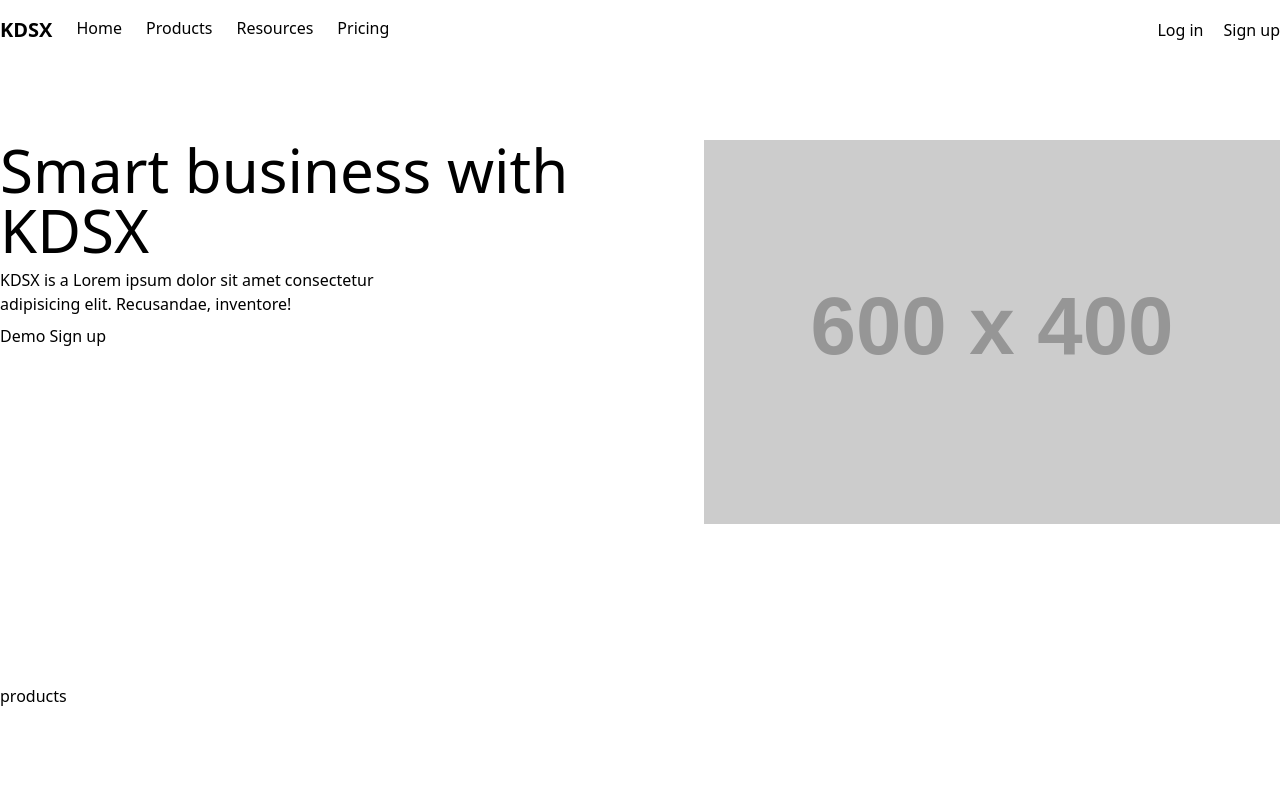
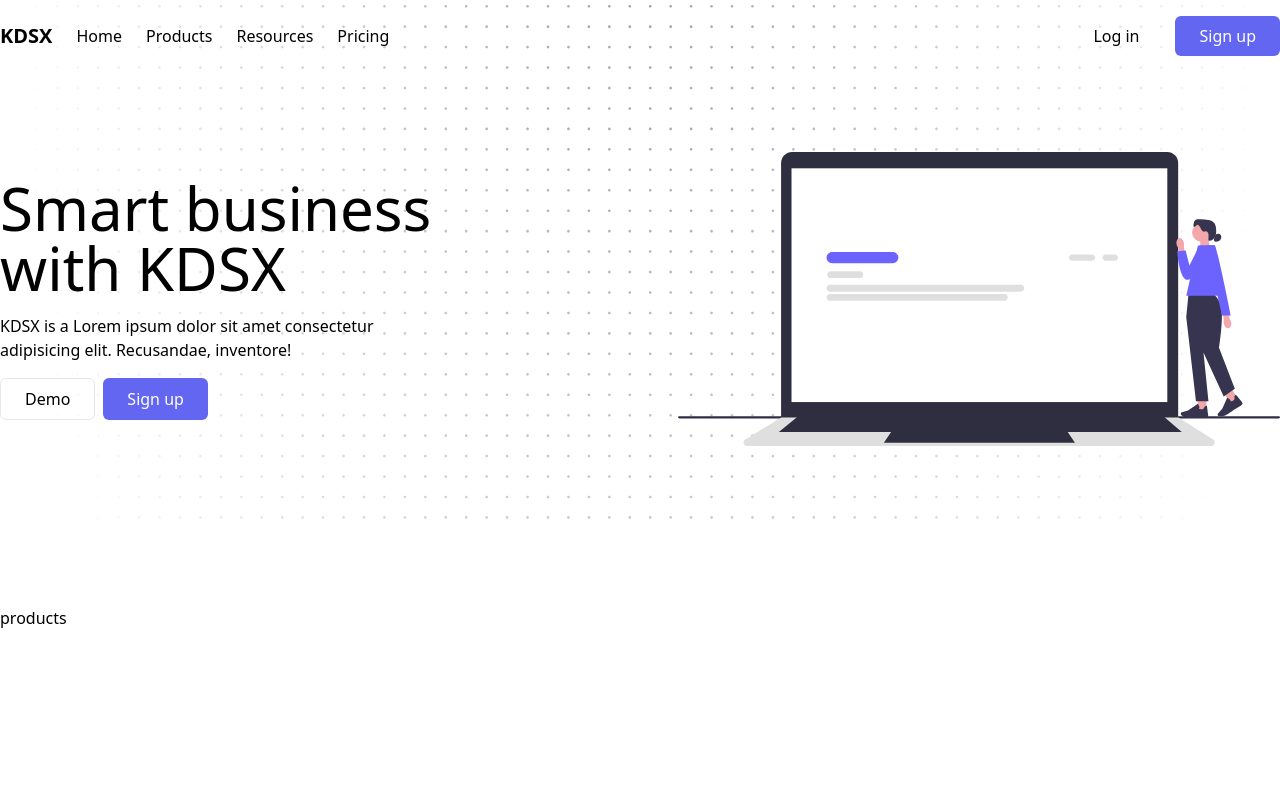
Before and after one commit to bekzodturgunoff/kdsx_web, a plain HTML site: page index.html in a window 1280 px wide. Shown: the top 787 px of the page. Drawn offline with nearby package versions, Linux system fonts and the light colour scheme.

Commit message:
basic things done

```diff
--- a/index.html
+++ b/index.html
@@ -12,41 +12,57 @@
       href="https://cdn.jsdelivr.net/npm/preline@latest/preline.css"
       rel="stylesheet"
     />
+
+    <style>
+      .custom-bg {
+        background-image: url("./images/background_pattern.svg");
+      }
+    </style>
   </head>
   <body class="font-sans antialiased">
-    <div class="bg-[url('./images/background_pattern.svg')] bg-cover">
+    <div class="custom-bg bg-cover">
       <!-- why background_pattern is not working?  -->
       <nav class="text-white py-4">
         <div class="container mx-auto flex justify-between items-center">
-          <ul class="flex gap-2 text-black">
+          <ul class="flex gap-2 text-black items-center">
             <li><a href="app.kdsx.uz" class="text-xl font-bold">KDSX</a></li>
             <li><a href="#home" class="ml-4">Home</a></li>
             <li><a href="#products" class="ml-4">Products</a></li>
             <li><a href="#resources" class="ml-4">Resources</a></li>
             <li><a href="#pricing" class="ml-4">Pricing</a></li>
           </ul>
-          <div class="nav-btns flex gap-5 text-black">
-            <a href="app.kdsx.uz">Log in</a>
-            <a href="app.kdsx.uz">Sign up</a>
+          <div class="nav-btns flex gap-3 text-black">
+            <a href="app.kdsx.uz" class="rounded-md px-6 py-2">Log in</a>
+            <a
+              href="app.kdsx.uz"
+              class="rounded-md px-6 py-2 bg-indigo-500 text-white"
+              >Sign up</a
+            >
           </div>
         </div>
       </nav>
 
       <section id="home" class="py-20 flex justify-between">
-        <div class="container mx-auto flex justify-between">
-          <div class="flex gap-2 flex-col">
+        <div class="container mx-auto flex justify-between items-center">
+          <div class="flex gap-4 flex-col">
             <h1 class="text-6xl w-5/6">Smart business with KDSX</h1>
             <p class="w-96">
               KDSX is a Lorem ipsum dolor sit amet consectetur adipisicing elit.
               Recusandae, inventore!
             </p>
-            <div class="btns">
-              <button>Demo</button>
-              <button>Sign up</button>
+            <div class="btns flex gap-2">
+              <button class="border rounded-md px-6 py-2">Demo</button>
+              <button class="rounded-md px-6 py-2 bg-indigo-500 text-white">
+                Sign up
+              </button>
             </div>
           </div>
-          <div class="">
-            <img src="https://via.placeholder.com/600x400" alt="placeholder" />
+          <div class="flex justify-end">
+            <img
+              src="./images/hero_sample.svg"
+              alt="placeholder"
+              class="w-10/12"
+            />
           </div>
         </div>
       </section>
```
Also changed, not shown: images/hero_sample.svg (added), 2 other files.
